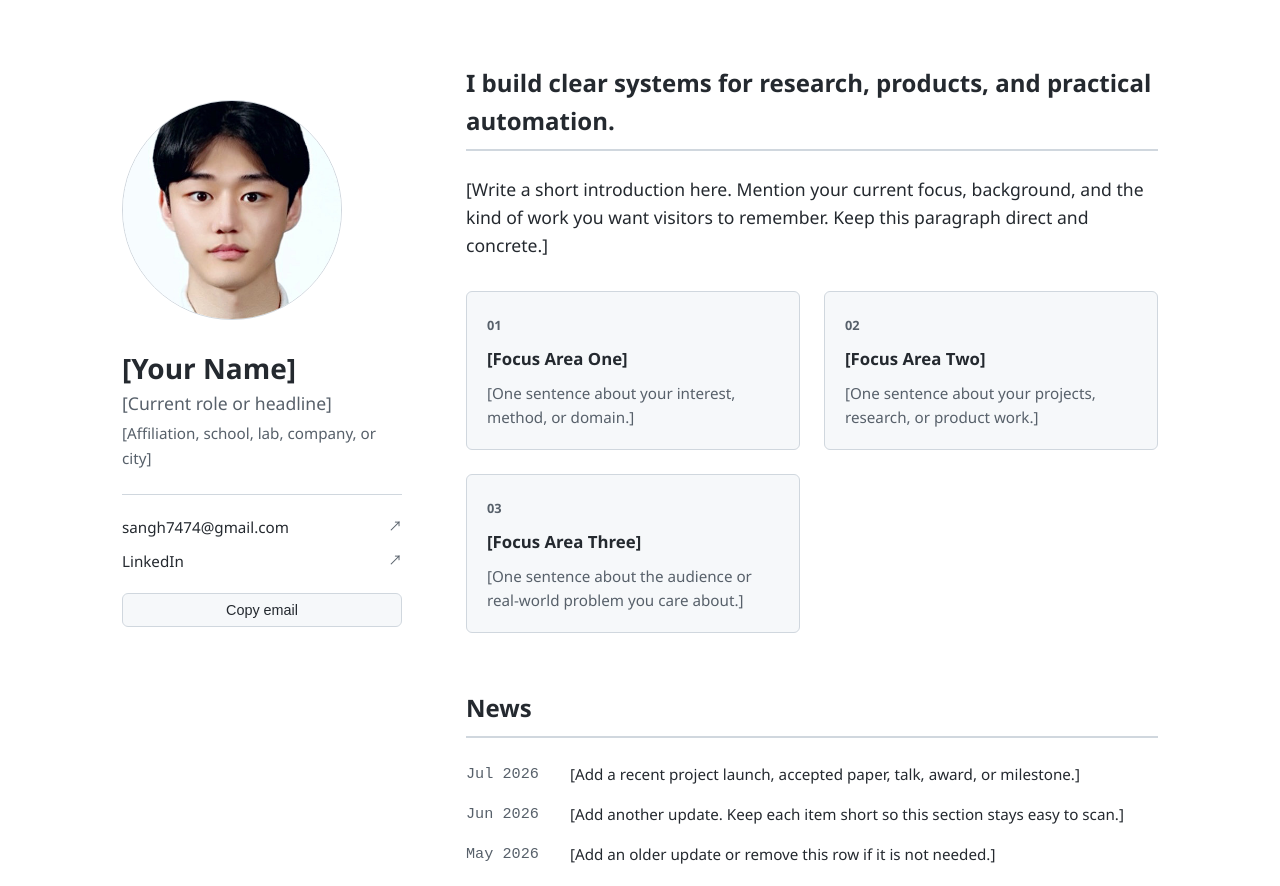
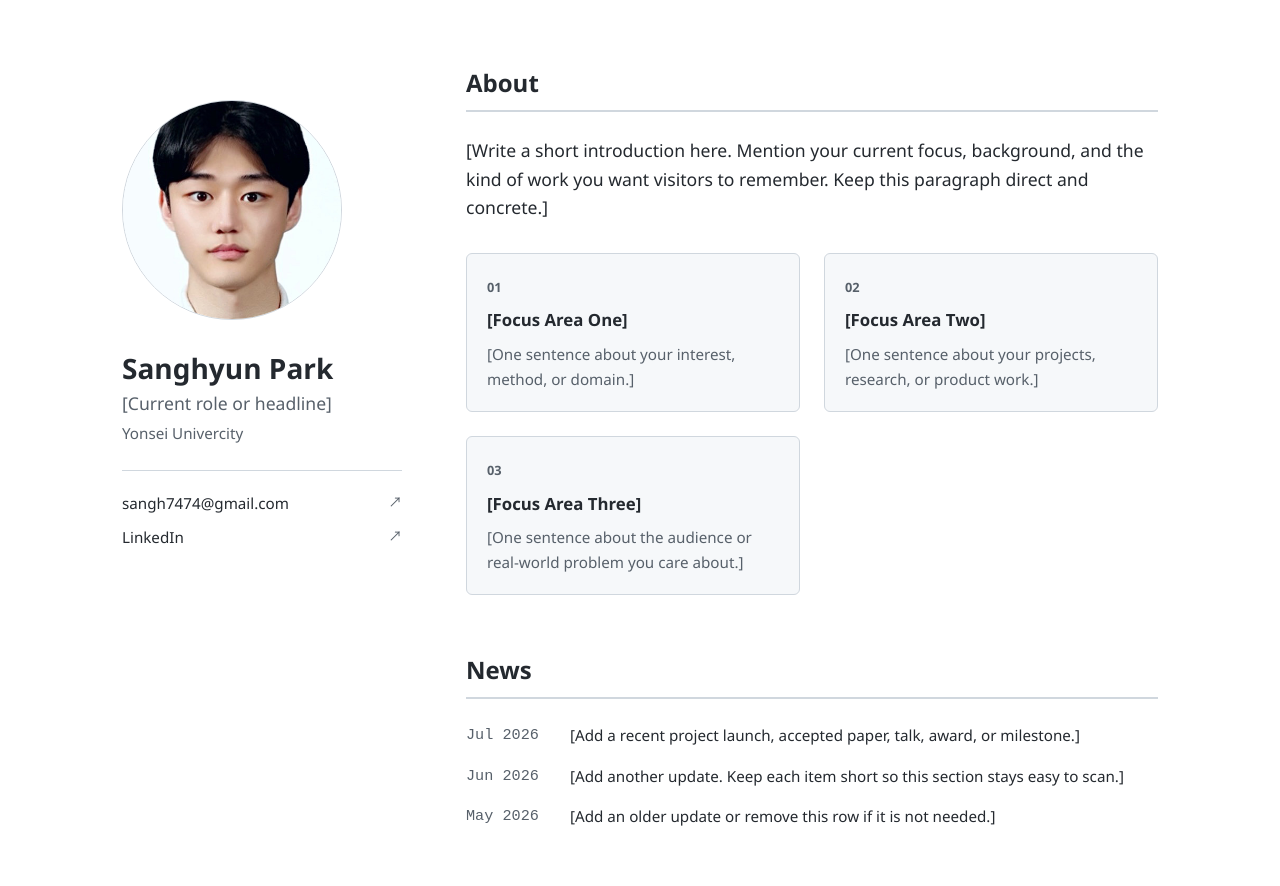
Before and after one commit to sanghyun747/sanghyun747.github.io, a plain HTML site: page index.html in a window 1280 px wide. Shown: the top 886 px of the page. Drawn offline with Linux system fonts and the light colour scheme.

Commit message:
Update visible profile identity text

```diff
--- a/index.html
+++ b/index.html
@@ -18,23 +18,22 @@
 
       <section class="identity-card" aria-labelledby="identity-title">
         <p class="eyebrow">Personal Profile</p>
-        <h1 id="identity-title">[Your Name]</h1>
+        <h1 id="identity-title">Sanghyun Park</h1>
         <p class="role">[Current role or headline]</p>
-        <p class="affiliation">[Affiliation, school, lab, company, or city]</p>
+        <p class="affiliation">Yonsei Univercity</p>
 
         <div class="contact-stack" aria-label="Profile links">
           <a href="mailto:sangh7474@gmail.com">sangh7474@gmail.com</a>
           <a href="https://www.linkedin.com/in/%EC%83%81%ED%98%84-%EB%B0%95-203258420">LinkedIn</a>
         </div>
 
-        <button class="copy-button" type="button" data-copy-email="sangh7474@gmail.com">Copy email</button>
       </section>
     </aside>
 
     <section class="content-column">
       <section id="about" class="intro-block section-panel" aria-labelledby="about-title">
         <p class="section-kicker">Profile</p>
-        <h2 id="about-title">I build clear systems for research, products, and practical automation.</h2>
+        <h2 id="about-title">About</h2>
         <p class="lead">
           [Write a short introduction here. Mention your current focus, background, and the kind of work
           you want visitors to remember. Keep this paragraph direct and concrete.]
```
